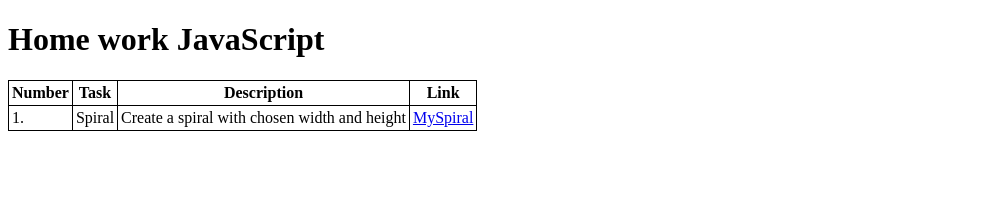
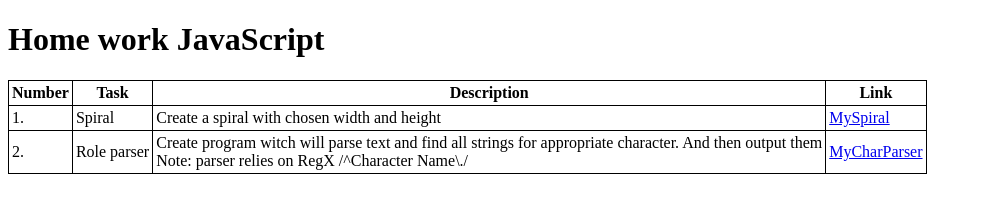
Before and after one commit to s5unanow/Homework_js, a plain HTML site: page index.html in a window 1280 px wide. Shown: the whole page, without its empty margins (0-982 px from the left). Drawn offline with Linux system fonts and the light colour scheme.

Commit message:
added link to hw-2 from main index html

```diff
--- a/index.html
+++ b/index.html
@@ -23,6 +23,12 @@
     <td>Create a spiral with chosen width and height</td>
     <td><a href="HomeWork-1/index-v1.html" target="_blank">MySpiral</a></td>
   </tr>
+  <tr>
+    <td>2.</td>
+    <td>Role parser</td>
+    <td>Create program witch will parse text and find all strings for appropriate character. And then output them <br>Note: parser relies on RegX /^Character Name\./</td>
+    <td><a href="HomeWork-2/index.html" target="_blank">MyCharParser</a></td>
+  </tr>
 </table>
 </body>
 </html>
```
